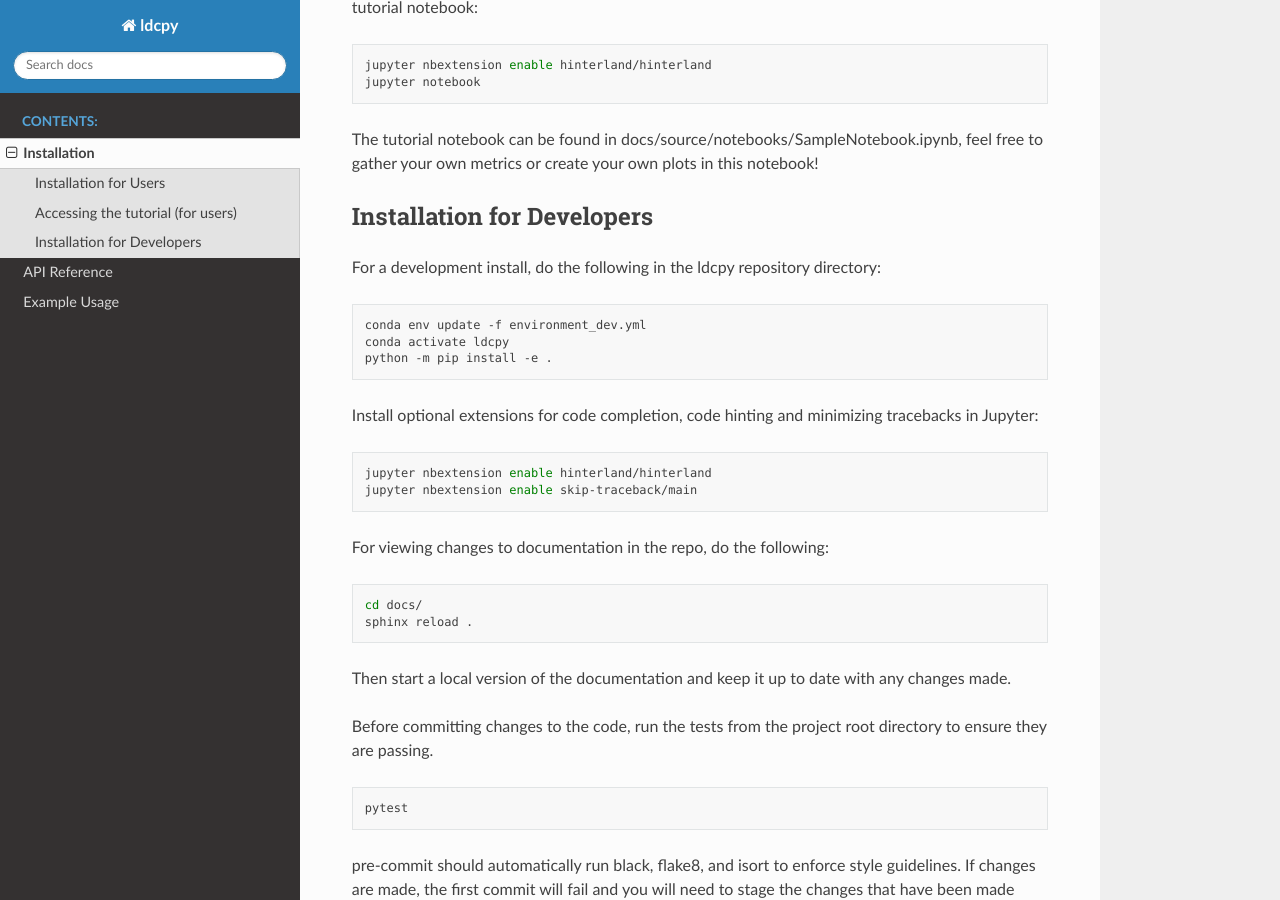
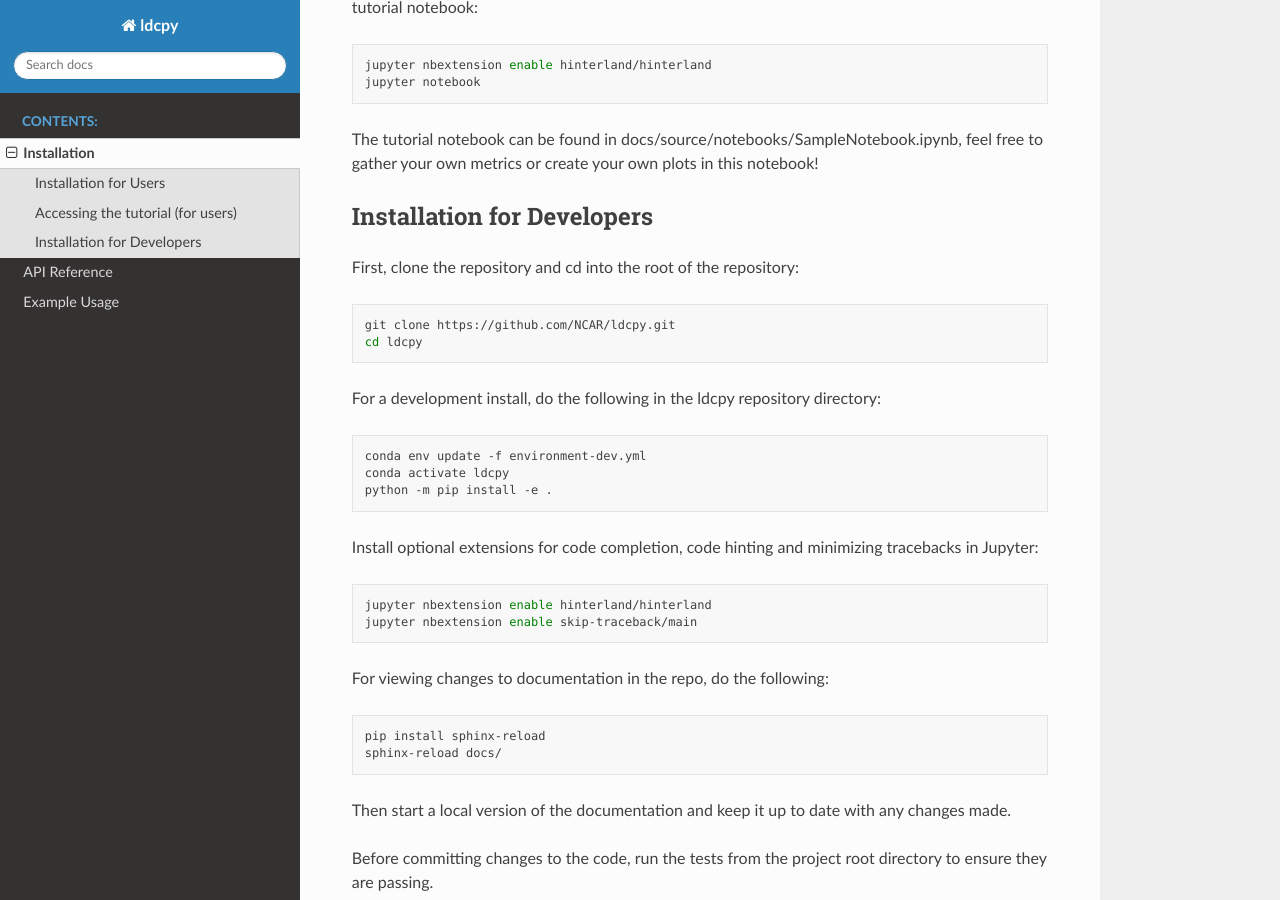
Before and after one commit to NCAR/ldcpy, a Sphinx documentation site: the page built from docs/source/installation.rst, in a window 1280 px wide and 900 px high, scrolled down 948 px. Built offline with Sphinx 7.4.7 and the Read the Docs theme 2.0.0, drawn with Linux system fonts in a browser that asks for light colours.

Commit message:
updated installation steps

```diff
--- a/docs/source/installation.rst
+++ b/docs/source/installation.rst
@@ -56,11 +56,19 @@
 Installation for Developers
 ___________________________
 
+First, clone the repository and cd into the root of the repository:
+
+
+.. code-block:: bash
+
+    git clone https://github.com/NCAR/ldcpy.git
+    cd ldcpy
+
 For a development install, do the following in the ldcpy repository directory:
 
 .. code-block:: bash
 
-    conda env update -f environment_dev.yml
+    conda env update -f environment-dev.yml
     conda activate ldcpy
     python -m pip install -e .
 
@@ -75,8 +83,8 @@
 
 .. code-block:: bash
 
-    cd docs/
-    sphinx reload .
+    pip install sphinx-reload
+    sphinx-reload docs/
 
 Then start a local version of the documentation and keep it up to date with any changes made.
 
--- a/environment-dev.yml
+++ b/environment-dev.yml
@@ -18,7 +18,6 @@
   - jupyter_contrib_nbextensions
   - codecov
   - sphinx
-  - sphinx-reload
   - pytest
   - pytest-cov
   - zfpy
```
